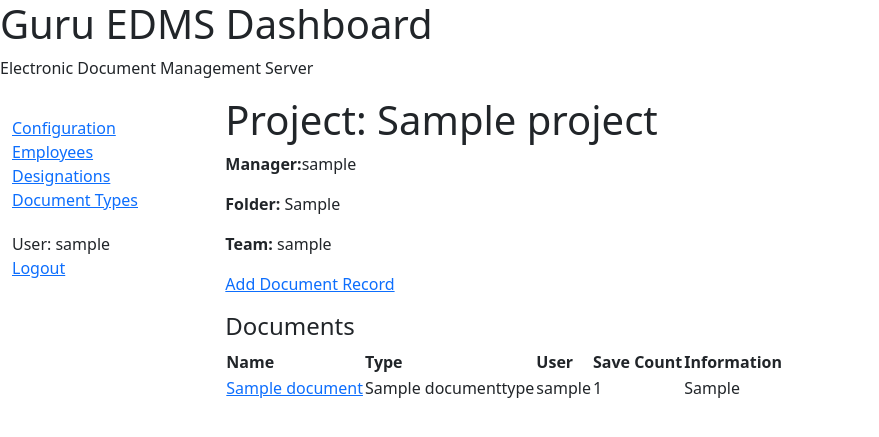
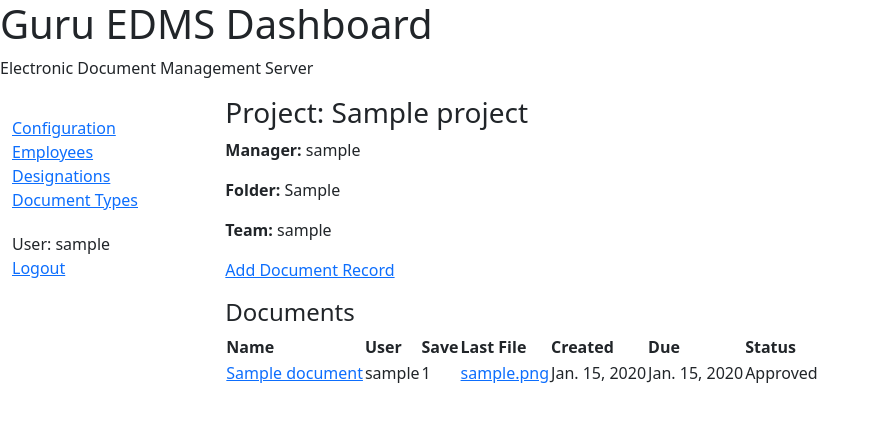
Before and after one commit to aashlok/guru_edms, a Django app: page /project/1 in a window 1280 px wide. Shown: the top 437 px of the page, without its empty margins (0-879 px from the left). Run offline with Django 4.2, Linux system fonts and the light colour scheme; a user stored in the database is signed in; tables that the repository leaves empty hold one stand-in row (values such as "Sample post").

Commit message:
Modify document list showing last file

```diff
--- a/project/templates/project/project-detail.html
+++ b/project/templates/project/project-detail.html
@@ -1,9 +1,9 @@
 {% extends "common.html" %}
 
 {% block content %}
-<h1>Project: {{ project.name }}</h1>
+<h3>Project: {{ project.name }}</h3>
 
-<p><strong>Manager:</strong>{{ project.manager }}</p>
+<p><strong>Manager:</strong> {{ project.manager }}</p>
 <p><strong>Folder:</strong> {{ project.project_folder }}</p>
 <p><strong>Team:</strong> {{ project.members.all|join:", " }}</p>
 
@@ -16,21 +16,25 @@
 <table >
     <thead>
       <tr>
-        <th>Name</th>
-        <th>Type</th>
-        <th>User</th>
-        <th>Save Count</th>
-	<th>Information</th>
+        <th>Name </th>
+        <th>User </th>
+        <th>Save </th>
+        <th>Last File </th>
+	<th>Created </th>
+	<th>Due </th>
+	<th>Status</th>
       </tr>
     </thead>
     <tbody>
-    {% for doc in doc_list %}
+    {% for doc in doc_file_list %}
       <tr>
-        <td><a href="/document/document-detail/{{ doc.id }}">{{ doc.label }}</a></td>
-        <td>{{ doc.document_type }}</td>
-        <td>{{ doc.document_user }}</td>
-        <td>{{ doc.save_count }}</td>
-        <td>{{ doc.information }}</td>
+        <td><a href="/document/document-detail/{{ doc.id }}">{{ doc.name }}</a> </td>
+        <td>{{ doc.user }} </td>
+        <td>{{ doc.save }} </td>
+        <td><a href="/document/document-file-detail/{{ doc.file_id}}">{{ doc.last_file_name }}</a> </td>
+        <td>{{ doc.last_file_created }} </td>
+	<td>{{ doc.last_file_due}} </td>
+	<td>{{ doc.last_file_status }} </td>
       </tr>
     {% endfor %}
     </tbody>
--- a/project/views.py
+++ b/project/views.py
@@ -72,11 +72,28 @@ class ProjectDetailView(LoginRequiredMixin, generic.DetailView):
 
     def get_context_data(self, **kwargs):
         context = super().get_context_data(**kwargs)
-        doc_list = []
+        user_doc_list = []  # document only list
+        doc_file_list = []  # document with last file activity composite list
+
         if self.request.user.employee.designation.project_crud_permission:
-            doc_list = self.object.document_set.all
+            user_doc_list = self.object.document_set.all()
         else:
-            doc_list = self.object.document_set.filter(
+            user_doc_list = self.object.document_set.filter(
                 document_user=self.request.user.employee.id)
-        context['doc_list'] = doc_list
+
+        for doc in user_doc_list:
+            last_file = doc.documentfile_set.last()
+            doc_last_file = {}  # dictionary for key value access in template
+            doc_last_file['id'] = doc.id
+            doc_last_file['name'] = doc.label
+            doc_last_file['user'] = doc.document_user
+            doc_last_file['save'] = doc.save_count
+            doc_last_file['file_id'] = last_file.id
+            doc_last_file['last_file_name'] = last_file.filename
+            doc_last_file['last_file_created'] = last_file.created_date.date()
+            doc_last_file['last_file_due'] = last_file.due_date.date()
+            doc_last_file['last_file_status'] = last_file.get_status_display
+            doc_file_list.append(doc_last_file)
+
+        context['doc_file_list'] = doc_file_list
         return context
```
Also changed, not shown: document/templates/document/document-detail.html (+18 -18 lines).
